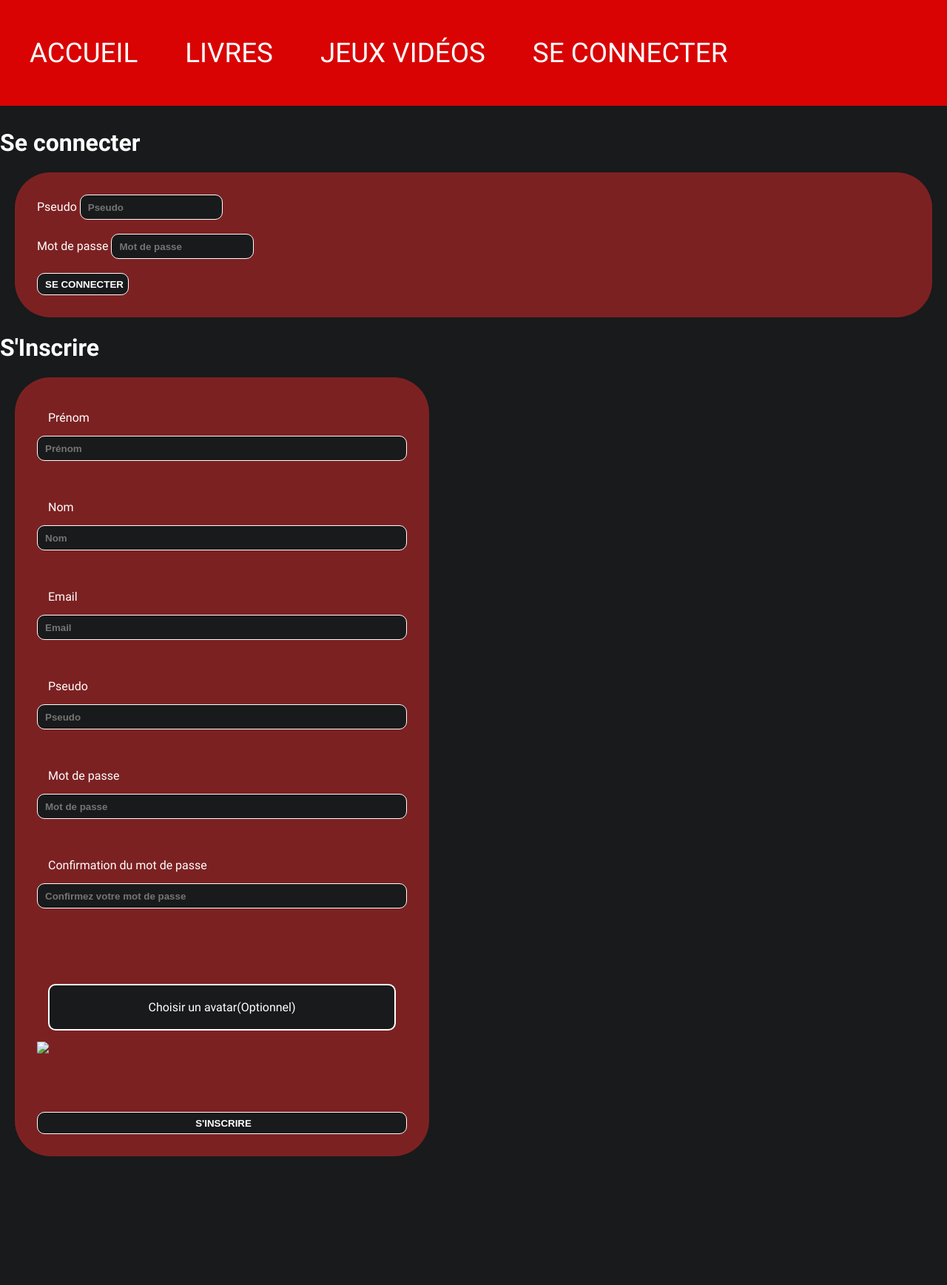
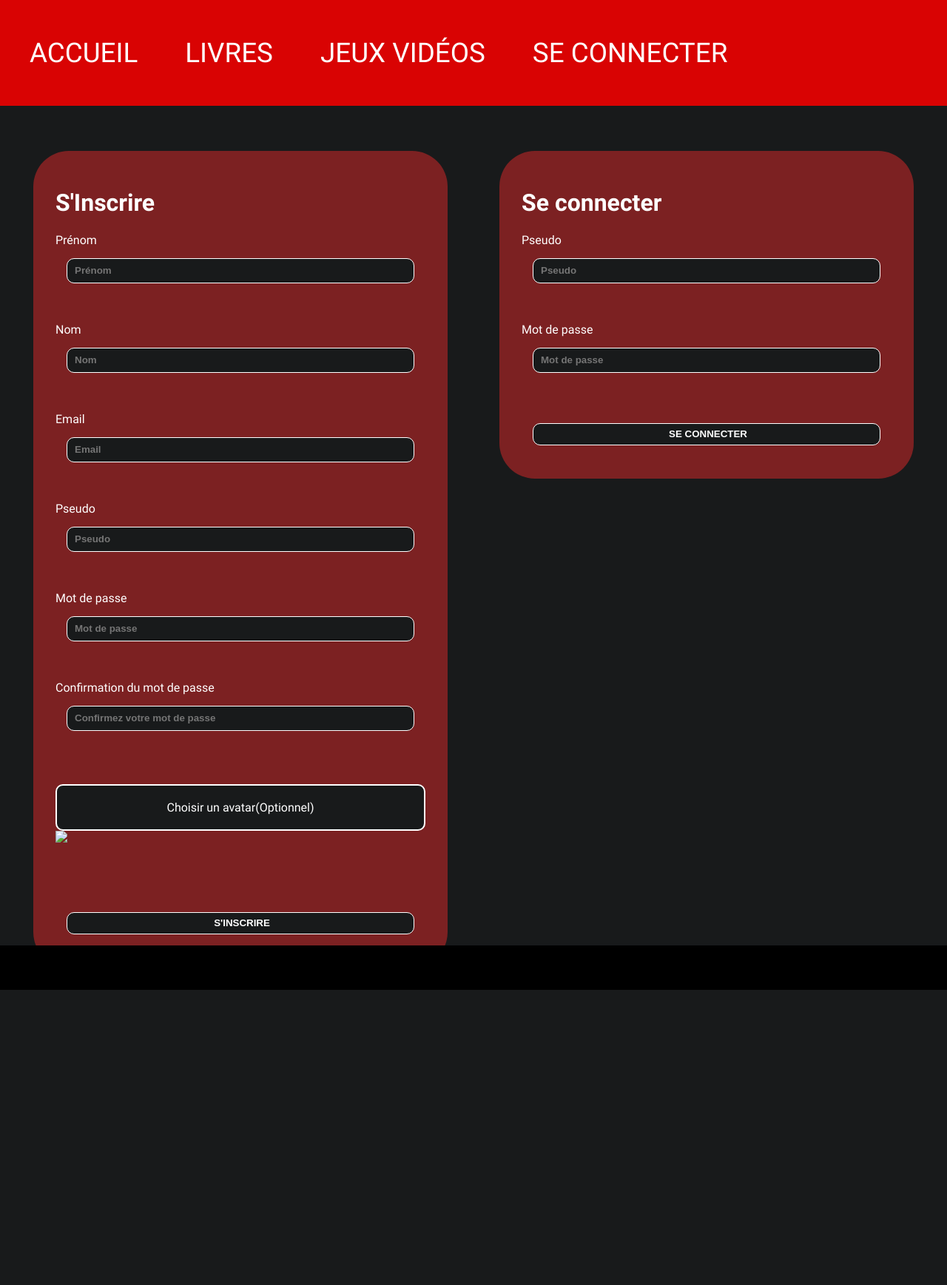
Before and after one commit to CBo9/Project_TradeMark, a PHP site: template view/connection.php in a window 1280 px wide. Shown: the whole page at 74% size. After the commit the page ends 1338 px from the top, so only its background shows below. Run offline with PHP 8.4, Linux system fonts and the light colour scheme; the template is opened without the code that fills it, so the values that code supplies are empty.

Commit message:
added .gitgnore + connection method + style improvements

```diff
--- a/index.php
+++ b/index.php
@@ -10,6 +10,9 @@ if(!empty($_GET)){
         switch($a){
             case 'connection':
                 require 'view/connection.php';
+                break;
+            case 'signIn':
+                $controller->signIn();
                 break;
             case 'signUp':
                 $controller->signUp();
--- a/public/css/style.css
+++ b/public/css/style.css
@@ -1,9 +1,3 @@
-body {
-  margin: 174px 0px;
-  font-family: Roboto;
-  color: white;
-  background-color: #181a1b; }
-
 #navbar {
   position: fixed;
   top: 0;
@@ -55,8 +49,42 @@ input {
   border-radius: 10px;
   text-align: center; }
 
-#signUpForm {
+#signUpForm, #signInForm {
   width: 500px;
   display: grid; }
-  #signUpForm label {
+  #signUpForm input, #signInForm input {
     margin: 15px; }
+
+#signInForm {
+  align-content: start;
+  height: 100%; }
+
+html,
+body {
+  margin: 0;
+  padding: 0;
+  height: 100%;
+  font-family: Roboto;
+  color: white;
+  background-color: #181a1b; }
+
+#container {
+  min-height: 100%;
+  position: relative;
+  margin-top: 174px; }
+
+#mainContent {
+  padding: 10px; }
+
+footer {
+  position: absolute;
+  bottom: 0;
+  width: 100%;
+  height: 60px;
+  background: black;
+  color: white; }
+
+.container-flex {
+  display: flex;
+  justify-content: space-around;
+  flex-wrap: wrap; }
--- a/public/css/style.min.css
+++ b/public/css/style.min.css
@@ -1 +1 @@
-body{margin:174px 0px;font-family:Roboto;color:white;background-color:#181a1b}#navbar{position:fixed;top:0;overflow:hidden;width:100%;padding:50px 10px;background-color:#d90303;transition:0.8s}#navbar a{font-family:Roboto;transition:0.4s;padding:0px 30px;font-size:2.3em;text-decoration:none;transition:0.4s;color:white}#navbar a:hover{opacity:1 !important;color:black;text-shadow:black 3px 3px 3px}.redBgForm{background-color:rgba(241,43,43,0.46);padding:30px;margin:20px;border-radius:3em}.maincontent{margin-right:200px}input{border:white solid 1px;border-radius:10px;height:30px;color:white;background-color:#181a1b;transition:0.3s;font-weight:bold;padding-left:10px}input:focus{box-shadow:0 0 2em red}.inputFileButton{cursor:pointer;border:white solid 2px;background-color:#181a1b;color:white;padding:20px;border-radius:10px;text-align:center}#signUpForm{width:500px;display:grid}#signUpForm label{margin:15px}
+#navbar{position:fixed;top:0;overflow:hidden;width:100%;padding:50px 10px;background-color:#d90303;transition:0.8s}#navbar a{font-family:Roboto;transition:0.4s;padding:0px 30px;font-size:2.3em;text-decoration:none;transition:0.4s;color:white}#navbar a:hover{opacity:1 !important;color:black;text-shadow:black 3px 3px 3px}.redBgForm{background-color:rgba(241,43,43,0.46);padding:30px;margin:20px;border-radius:3em}.maincontent{margin-right:200px}input{border:white solid 1px;border-radius:10px;height:30px;color:white;background-color:#181a1b;transition:0.3s;font-weight:bold;padding-left:10px}input:focus{box-shadow:0 0 2em red}.inputFileButton{cursor:pointer;border:white solid 2px;background-color:#181a1b;color:white;padding:20px;border-radius:10px;text-align:center}#signUpForm,#signInForm{width:500px;display:grid}#signUpForm input,#signInForm input{margin:15px}#signInForm{align-content:start;height:100%}html,body{margin:0;padding:0;height:100%;font-family:Roboto;color:white;background-color:#181a1b}#container{min-height:100%;position:relative;margin-top:174px}#mainContent{padding:10px}footer{position:absolute;bottom:0;width:100%;height:60px;background:black;color:white}.container-flex{display:flex;justify-content:space-around;flex-wrap:wrap}
--- a/public/js/NavbarOnScroll.js
+++ b/public/js/NavbarOnScroll.js
@@ -30,7 +30,7 @@ document.getElementById("password1").addEventListener('change',formValidation);
 }
 
 function suubmit(){
-  if(document.getElementById("password1").value == "document.getElementById("password2").value"){
+  if(document.getElementById("password1").value == document.getElementById("password2").value){
     return true;
   }else{return false;}
 }
--- a/public/scss/style.scss
+++ b/public/scss/style.scss
@@ -1,13 +1,6 @@
 $navHeightPadding:50px;
 $navHeight:44+ $navHeightPadding*2 +30 ;
-
-body
-{
-	margin:$navHeight 0px;
-	font-family: Roboto;
-	color:white;
-	background-color:#181a1b;
-}
+$footerHeight : 60px;
 
 #navbar
 {
@@ -56,7 +49,6 @@ input{
 	padding-left:10px;
 	&:focus{
 		box-shadow: 0 0 2em red;
-
 	}
 }
 
@@ -73,10 +65,52 @@ input{
 	}
 }
 
-#signUpForm{
+#signUpForm,#signInForm{
 	width:500px;
 	display:grid;
-	& label{
+	& input{
 		margin:15px;
 	}
 }
+
+#signInForm{
+	align-content:start;
+	height:100%;
+}
+
+
+html,
+body {
+	margin:0;
+	padding:0;
+	height:100%;
+	font-family: Roboto;
+	color:white;
+	background-color:#181a1b;
+}
+
+#container {
+   min-height:100%;
+   position:relative;
+   margin-top:$navHeight ;
+}
+
+#mainContent {
+   padding:10px;
+
+}
+
+footer {
+   position:absolute;
+   bottom:0;
+   width:100%;
+   height:$footerHeight ;
+   background:black;
+   color:white;
+}
+
+.container-flex{
+	display:flex;
+	justify-content: space-around;
+	flex-wrap: wrap;
+}
--- a/view/connection.php
+++ b/view/connection.php
@@ -3,22 +3,10 @@
 $title = "Se Connecter/S'Inscrire";
 
 ob_start() ?>
-
-<h1>Se connecter</h1>
-
-<form method="post" action="index.php?a=signIn" class="redBgForm">
-	<label for="login">Pseudo</label>
-	<input type="text" id="login" name="login" placeholder="Pseudo">
-	<br><br>
-	<label for="password">Mot de passe</label>
-	<input type="text" id="password" name="password" placeholder="Mot de passe">
-	<br><br>
-	<input type="submit" value="SE CONNECTER">
-</form>
-
-<h1>S'Inscrire</h1>
+<div class="container-flex">
 
 	<form method="post" action="index.php?a=signUp" id ="signUpForm" class="redBgForm" enctype="multipart/form-data" onsubmit="return suubmit()">
+		<h1>S'Inscrire</h1>
 		<label for="firstName">Prénom</label>
 		<input type="text" id="firstName" name="firstName" placeholder="Prénom" required>
 		<br><br>
@@ -46,6 +34,20 @@ ob_start() ?>
 		<input type="submit" value="S'INSCRIRE">
 	</form>
 
+	<form method="post" action="index.php?a=signIn" class="redBgForm" id="signInForm">
+		<h1>Se connecter</h1>
+		<label for="nickname">Pseudo</label>
+		<input type="text" id="nickname" name="nickname" placeholder="Pseudo">
+		<br><br>
+		<label for="password">Mot de passe</label>
+		<input type="password" id="password" name="password" placeholder="Mot de passe">
+		<br><br>
+		<input type="submit" value="SE CONNECTER">
+		<?php if(isset($error)):?>
+			<span id="connectionError"><?= $error;?></span>
+		<?php endif;?>
+	</form>
+</div>
 
 <?php $content = ob_get_clean();
 
--- a/view/mainTemplate.php
+++ b/view/mainTemplate.php
@@ -8,6 +8,7 @@
 </head>
 <body>
 <!--barre de navigation-->
+	<div id="container">
 	    <nav class="nav nav-pills flex-column flex-sm-row" id="navbar">
 	        <a class="flex-sm-fill text-sm-center btn btn-primary" href="index.php">ACCUEIL</a>
 	        <a class="flex-sm-fill text-sm-center btn btn-success" href="index.php?a=connexion">LIVRES</a>
@@ -16,10 +17,12 @@
 	    </nav>
 
 
+	    <div id="mainContent">
+	    	<?= $content ?>
+	    </div>
 
-    <?= $content ?>
-
-
+	    <footer></footer>
+	</div>
 
     <script src="https://code.jquery.com/jquery-3.3.1.slim.min.js" integrity="sha384-q8i/X+965DzO0rT7abK41JStQIAqVgRVzpbzo5smXKp4YfRvH+8abtTE1Pi6jizo" crossorigin="anonymous"></script>
     <script src="public/js/NavbarOnScroll.js"></script>
```
Also changed, not shown: controller/controller.php (+15 -1 lines), model/UserManager.php (+9 -1 lines), 1 other file. Lines whose indentation alone changed are shown as unchanged.
